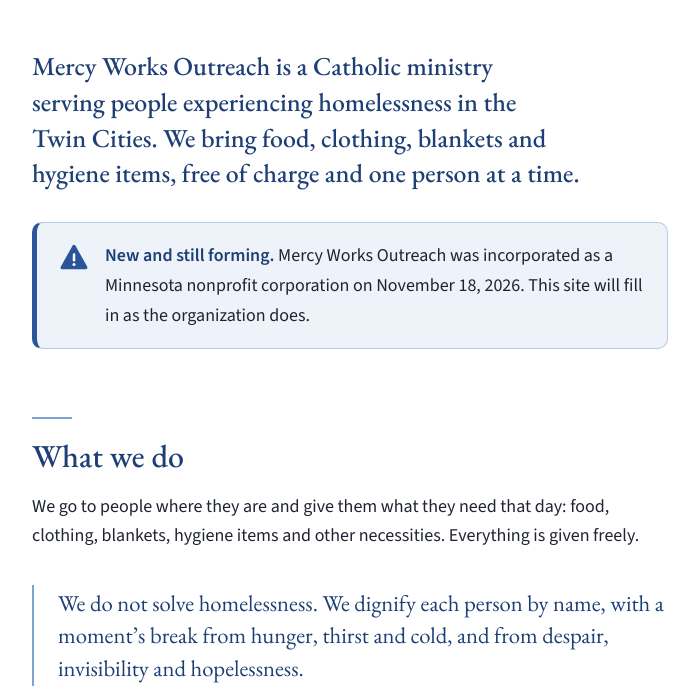
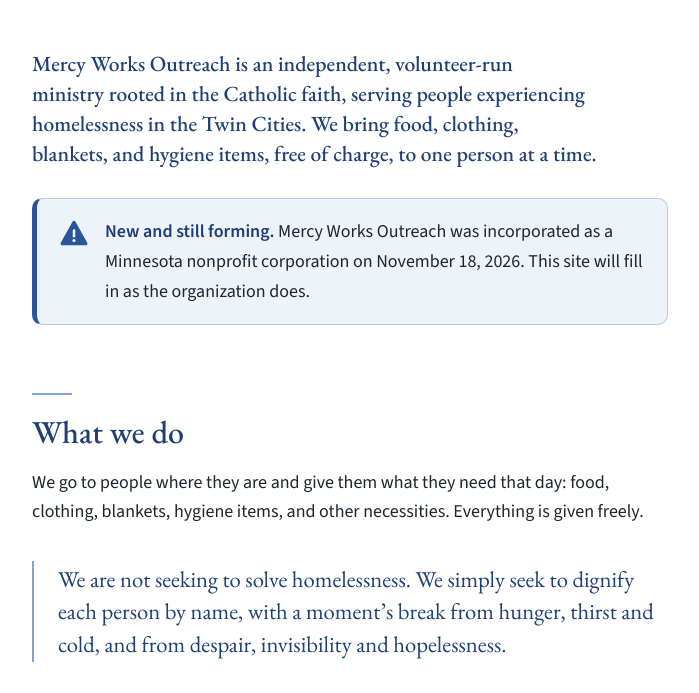
Before and after one commit to dlb1177/mercyworksoutreach, a plain HTML site: page index.html in a window 1280 px wide. Shown: the part 414-1107 px from the top of the page, without its empty margins (290-989 px from the left). Drawn offline with Linux system fonts and the light colour scheme.

Commit message:
Reword the opening and vision statements
Co-Authored-By: Claude Fable 5.2 <noreply@anthropic.com>

```diff
--- a/index.html
+++ b/index.html
@@ -30,7 +30,7 @@
     </header>
 
     <main>
-      <p class="lede">Mercy Works Outreach is a Catholic ministry serving people experiencing homelessness in the Twin Cities. We bring food, clothing, blankets and hygiene items, free of charge and one person at a time.</p>
+      <p class="lede">Mercy Works Outreach is an independent, volunteer-run ministry rooted in the Catholic faith, serving people experiencing homelessness in the Twin Cities. We bring food, clothing, blankets, and hygiene items, free of charge, to one person at a time.</p>
 
       <div class="notice">
         <svg class="notice-icon" viewBox="0 0 24 24" width="30" height="30" aria-hidden="true" focusable="false">
@@ -42,8 +42,8 @@
       </div>
 
       <h2 id="work">What we do</h2>
-      <p>We go to people where they are and give them what they need that day: food, clothing, blankets, hygiene items and other necessities. Everything is given freely.</p>
-      <p class="vision">We do not solve homelessness. We dignify each person by name, with a moment&rsquo;s break from hunger, thirst and cold, and from despair, invisibility and hopelessness.</p>
+      <p>We go to people where they are and give them what they need that day: food, clothing, blankets, hygiene items, and other necessities. Everything is given freely.</p>
+      <p class="vision">We are not seeking to solve homelessness. We simply seek to dignify each person by name, with a moment&rsquo;s break from hunger, thirst and cold, and from despair, invisibility and hopelessness.</p>
       <p>As an expression of Catholic faith, volunteers also offer prayer, Bibles and devotional materials to anyone who wishes to receive them.</p>
 
       <h2 id="tenets">What we hold to</h2>
--- a/style.css
+++ b/style.css
@@ -164,7 +164,7 @@ h2::before {
 .lede {
   font-family: var(--font-heading);
   font-weight: 500;
-  font-size: 1.62rem;
+  font-size: 1.35rem;
   line-height: 1.38;
   color: var(--deep-blue);
   text-wrap: balance;
```
Also changed, not shown: 1 other file.
